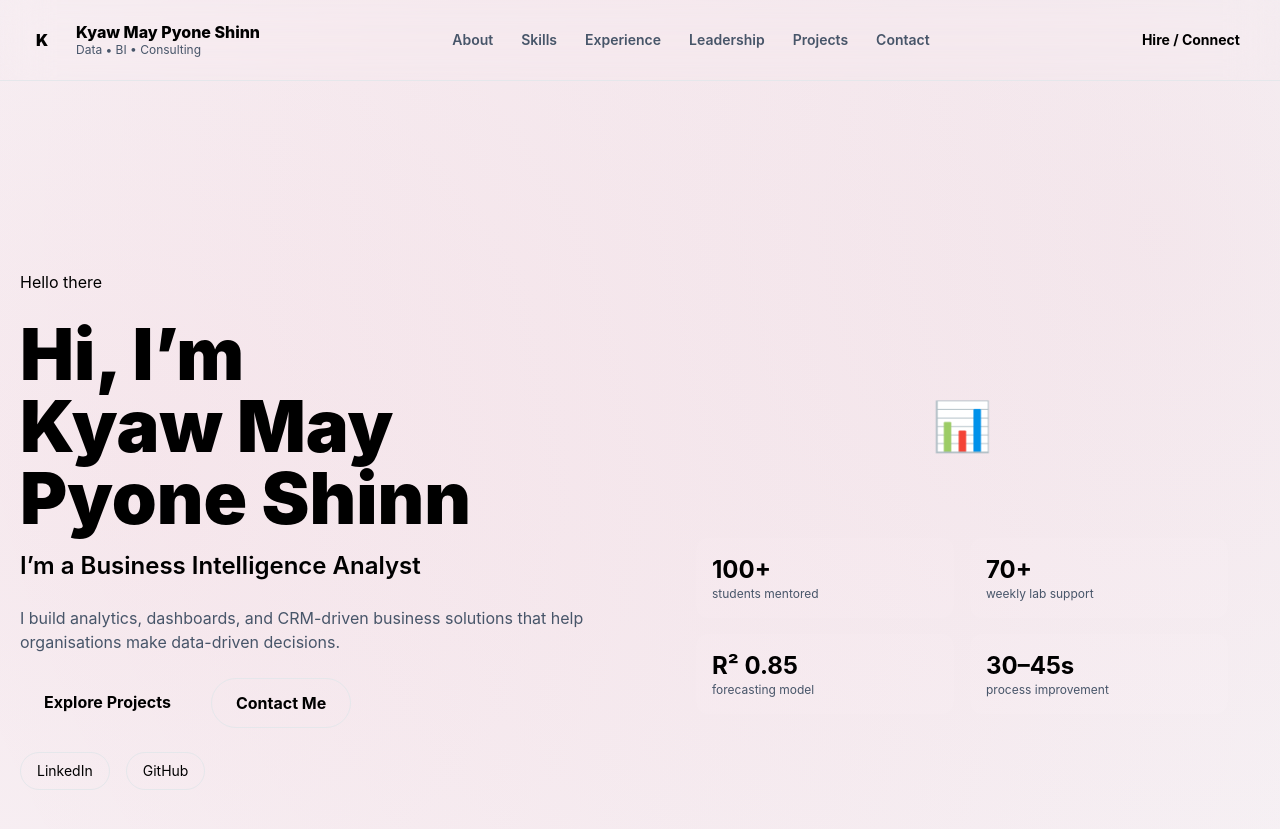
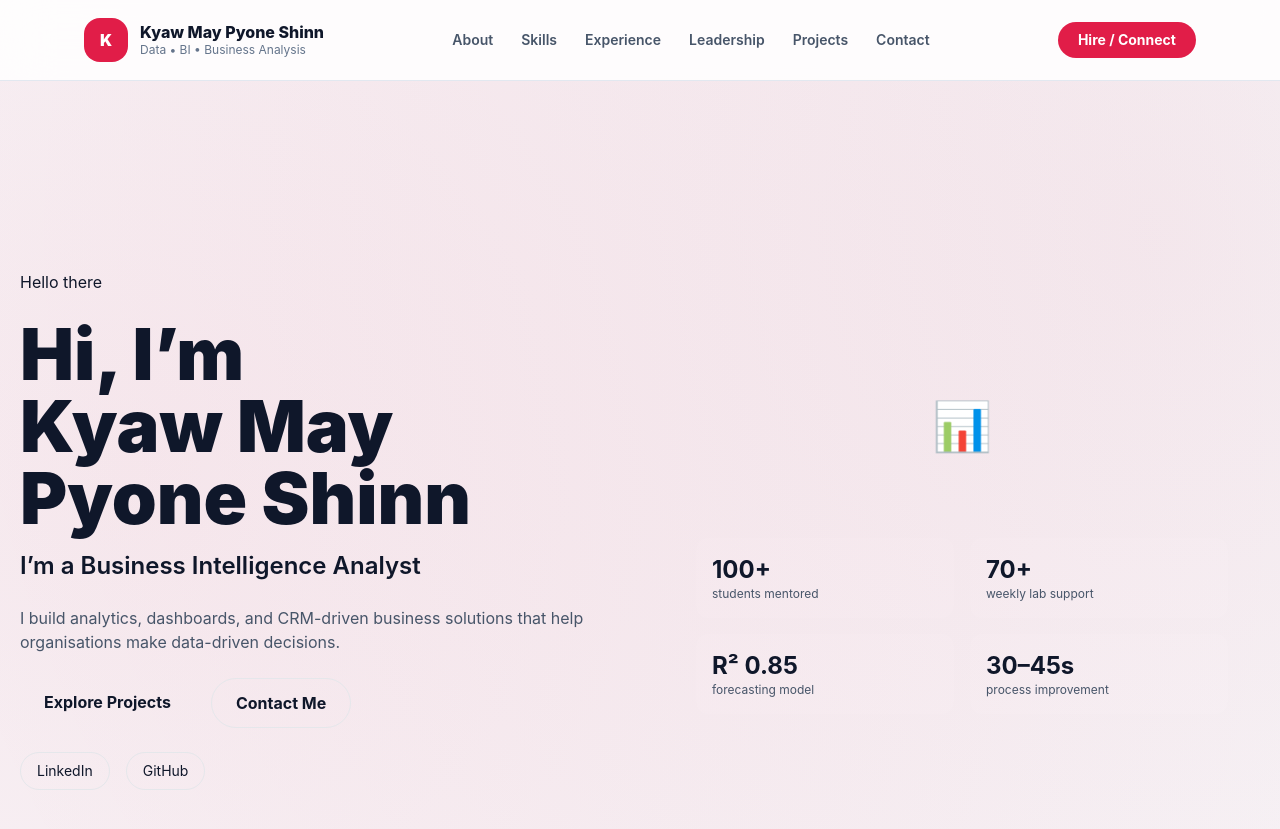
Before and after one commit to Kyaw-May-Pyone-Shinn/Kyaw-May-Pyone-Shinn.github.io, a Jekyll site: the page built from index.md, in a window 1280 px wide and 900 px high. Shown: the top 829 px of the window. Built offline with Jekyll 4.4.1, drawn with Linux system fonts in a browser that asks for light colours; nearby versions of some CDN libraries.

Commit message:
Update default.html

```diff
--- a/_layouts/default.html
+++ b/_layouts/default.html
@@ -7,18 +7,18 @@
   {% include head-custom.html %}
 </head>
 
-<body class="text-text">
+<body class="bg-page text-ink">
 
-<header class="fixed top-0 w-full z-50 bg-bg/75 backdrop-blur-xl border-b border-border">
-  <div class="max-w-7xl mx-auto px-5 h-20 flex items-center justify-between">
+<header class="fixed top-0 w-full z-50 bg-white/85 backdrop-blur-xl border-b border-line">
+  <div class="max-w-6xl mx-auto px-5 h-20 flex items-center justify-between">
 
     <a href="#home" class="flex items-center gap-3">
-      <div class="w-11 h-11 rounded-2xl bg-gradient-to-br from-primary via-secondary to-accent flex items-center justify-center shadow-glow font-black">
+      <div class="w-11 h-11 rounded-2xl bg-rose text-white flex items-center justify-center font-black">
         K
       </div>
       <div>
         <p class="font-extrabold leading-tight">Kyaw May Pyone Shinn</p>
-        <p class="text-xs text-muted">Data • BI • Consulting</p>
+        <p class="text-xs text-soft">Data • BI • Business Analysis</p>
       </div>
     </a>
 
@@ -31,7 +31,7 @@
       <a href="#contact" class="nav-link">Contact</a>
     </nav>
 
-    <a href="#contact" class="hidden md:inline-flex px-5 py-2 rounded-full bg-gradient-to-r from-primary to-secondary font-bold text-sm shadow-glow">
+    <a href="#contact" class="hidden md:inline-flex px-5 py-2 rounded-full bg-rose text-white font-bold text-sm hover:bg-roseDark transition">
       Hire / Connect
     </a>
 
@@ -42,7 +42,7 @@
   {{ content }}
 </main>
 
-<footer class="border-t border-border py-8 text-center text-sm text-muted">
+<footer class="border-t border-line py-8 text-center text-sm text-soft">
   <p>© 2026 Kyaw May Pyone Shinn. Built with GitHub Pages, Jekyll, and Tailwind CSS.</p>
 </footer>
 
```
